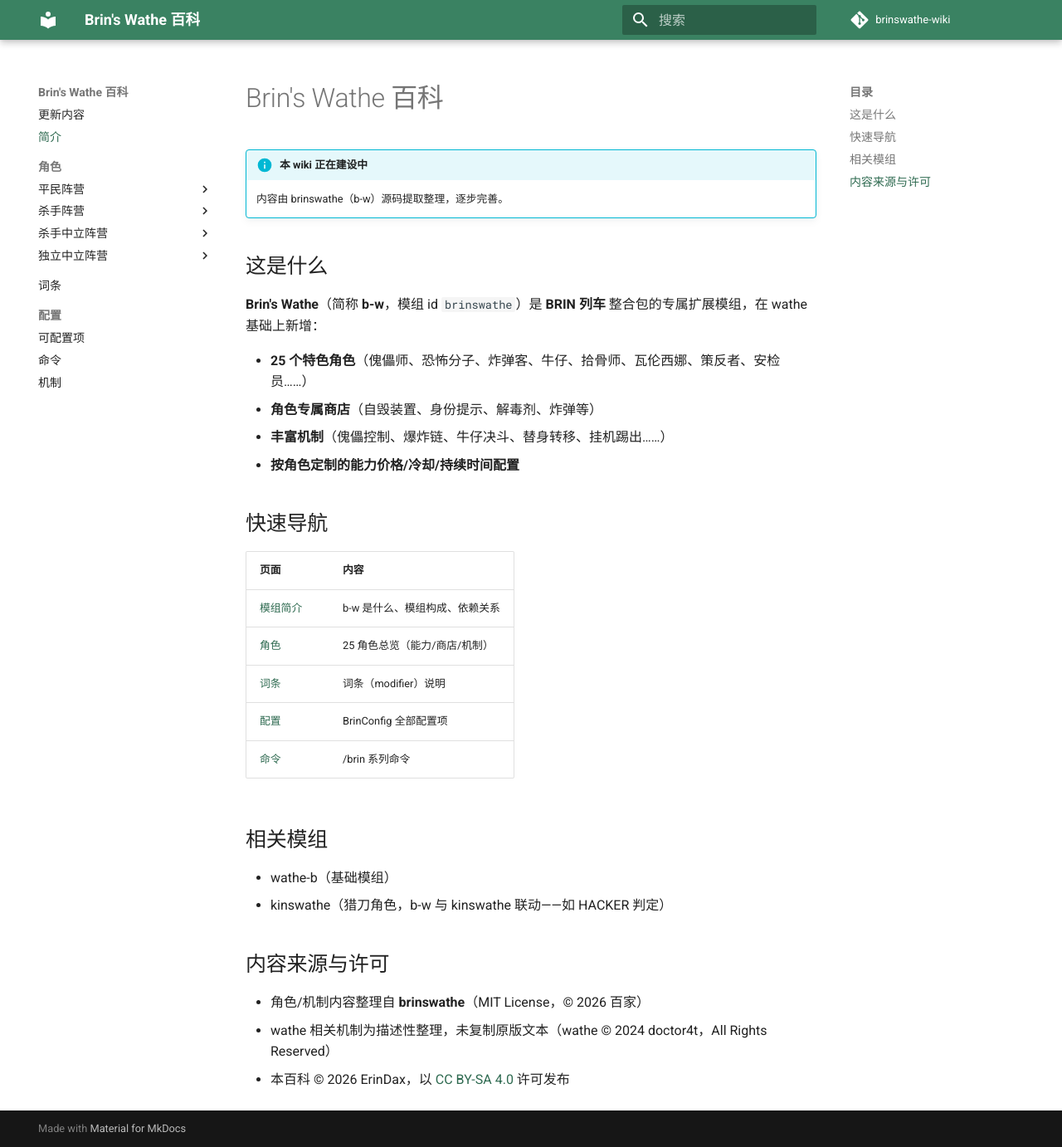
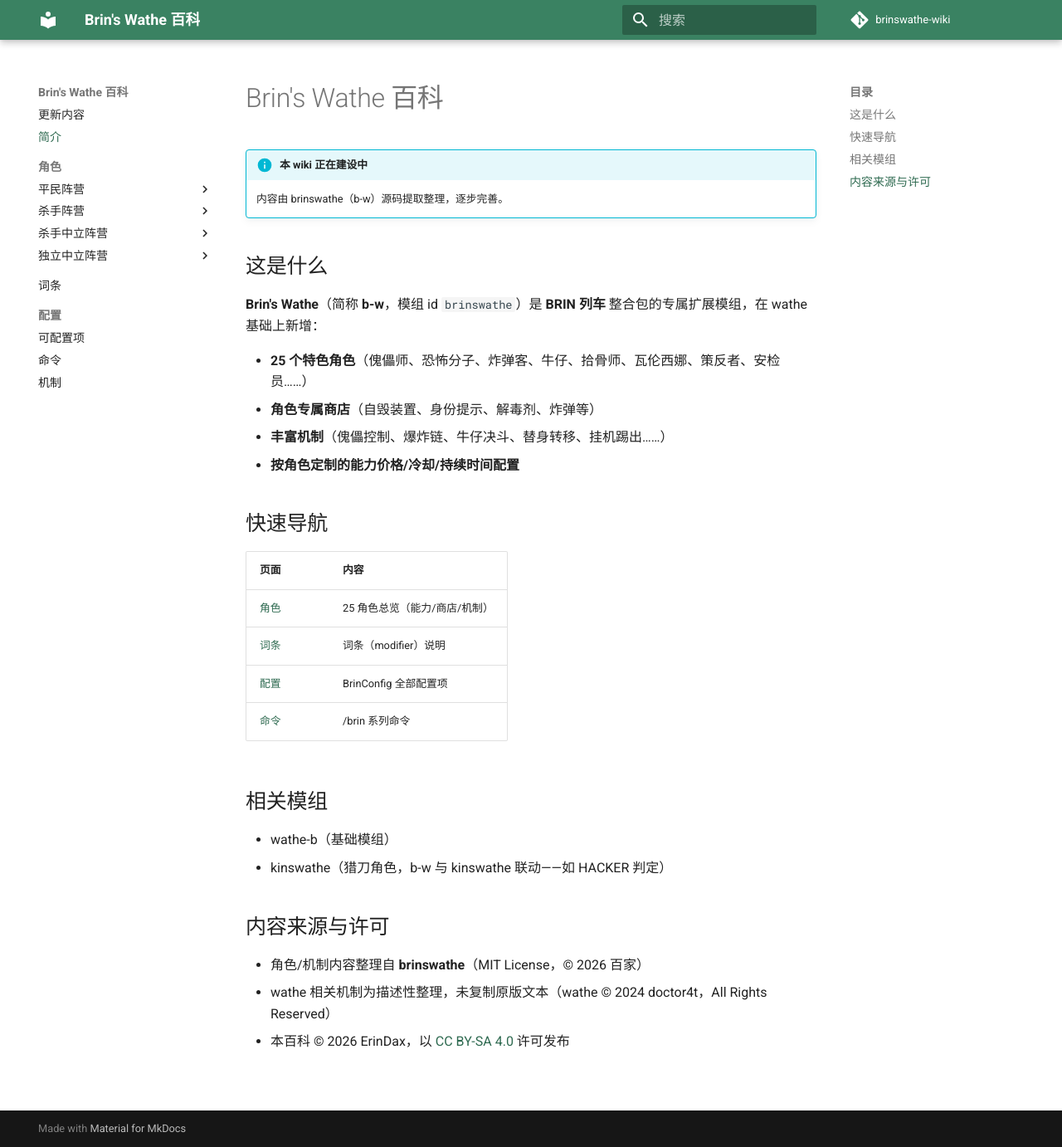
Before and after one commit to ErinDax/brinswathe-wiki, an MkDocs documentation site: the page built from docs/index.md, in a window 1280 px wide and 1382 px high. Shown: the whole window at 83% size. Built offline with MkDocs 1.6.1 and Material for MkDocs 9.7.7, drawn with Linux system fonts in a browser that asks for light colours; comment, search, counter and statistics services are not loaded.

Commit message:
修复首页断链：移除指向不存在 about.md 的导航项

```diff
--- a/docs/index.md
+++ b/docs/index.md
@@ -17,7 +17,6 @@
 
 | 页面 | 内容 |
 |---|---|
-| [模组简介](about.md) | b-w 是什么、模组构成、依赖关系 |
 | [角色](roles.md) | 25 角色总览（能力/商店/机制）|
 | [词条](modifiers.md) | 词条（modifier）说明 |
 | [配置](config.md) | BrinConfig 全部配置项 |
```
